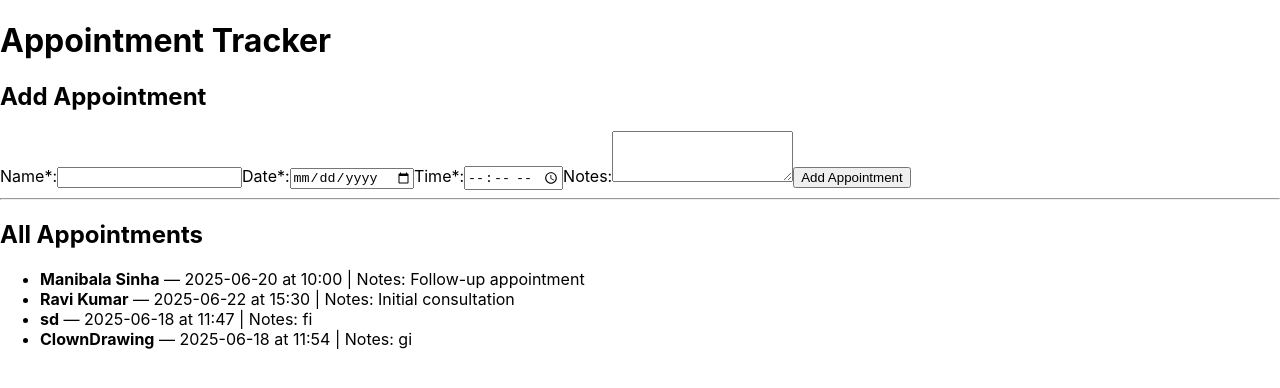
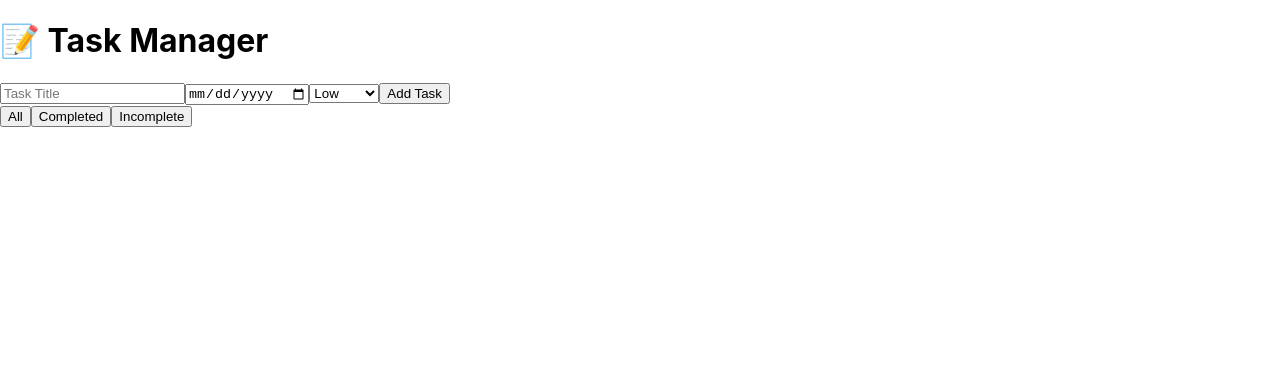
Before and after one commit to ManibalaSinha/TaskManager, a React (Create React App) app: page / in a window 1280 px wide. Shown: the top 388 px of the page. Built offline with nearby package versions, Linux system fonts and the light colour scheme; data requests are answered from the project's data file.

Commit message:
Task Manager

```diff
--- a/src/App.js
+++ b/src/App.js
@@ -1,15 +1,48 @@
-import AddAppointmentForm from "./components/AddAppointmentForm";
+import { useState, useEffect } from "react";
+import TaskForm from "./components/TaskForm";
+import TaskList from "./components/TaskList";
+import FilterBar from "./components/FilterBar";
 
-import AppointmentList from "./components/AppointmentList";
+export default function App() {
+  const [tasks, setTasks] = useState([]);
+  const [filter, setFilter] = useState("all");
 
-function App() {
+  useEffect(() => {
+    const stored = localStorage.getItem("tasks");
+    if (stored) setTasks(JSON.parse(stored));
+  }, []);
+
+  useEffect(() => {
+    localStorage.setItem("tasks", JSON.stringify(tasks));
+  }, [tasks]);
+
+  const handleAdd = (task) => setTasks([...tasks, task]);
+
+  const handleToggle = (id) =>
+    setTasks(
+      tasks.map((t) => (t.id === id ? { ...t, completed: !t.completed } : t))
+    );
+
+  const handleDelete = (id) => setTasks(tasks.filter((t) => t.id !== id));
+
+  const filteredTasks = tasks.filter((task) =>
+    filter === "completed"
+      ? task.completed
+      : filter === "incomplete"
+        ? !task.completed
+        : true
+  );
+
   return (
-    <div className="App">
-      <h1>Appointment Dashboard</h1>
-      <AddAppointmentForm />
-      <AppointmentList />
+    <div className="max-w-2xl mx-auto p-4">
+      <h1 className="text-2xl font-bold mb-4">📝 Task Manager</h1>
+      <TaskForm onAdd={handleAdd} />
+      <FilterBar filter={filter} setFilter={setFilter} />
+      <TaskList
+        tasks={filteredTasks}
+        onToggle={handleToggle}
+        onDelete={handleDelete}
+      />
     </div>
   );
 }
-
-export default App;
--- a/src/index.js
+++ b/src/index.js
@@ -2,9 +2,9 @@ import React from "react";
 import ReactDOM from "react-dom/client";
 import "./index.css";
 import App from "./App";
-import AppointmentTracker from "./AppointmentTracker";
+
 //import './App.css';
 import { BrowserRouter, Routes, Route } from "react-router-dom";
 const root = ReactDOM.createRoot(document.getElementById("root"));
 
-root.render(<AppointmentTracker />);
+root.render(<App />);
```
